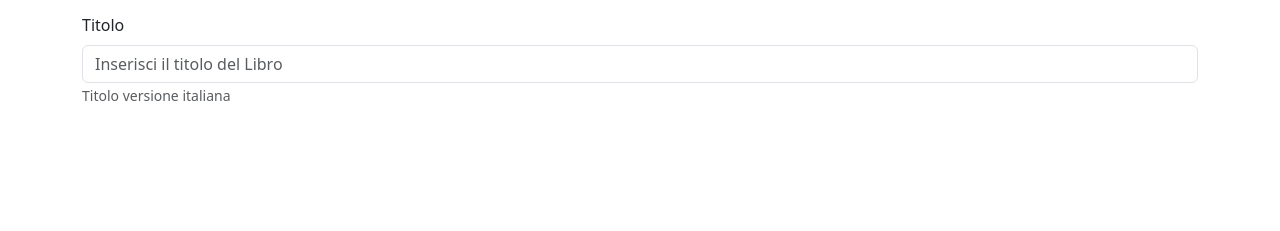
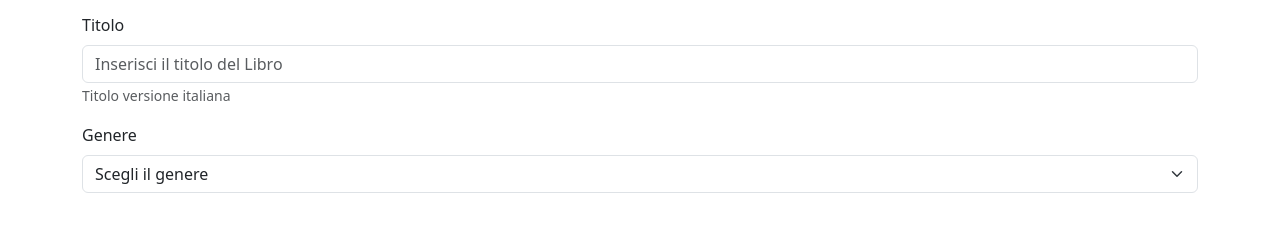
Before and after one commit to GiuseppeFiliberto/html-css-bootstrap-dashboard, a plain HTML site: page add-book.html in a window 1280 px wide. Shown: the part 249-480 px from the top of the page. Drawn offline with nearby package versions, Linux system fonts and the light colour scheme.

Commit message:
add genre dropdown form selection

```diff
--- a/add-book.html
+++ b/add-book.html
@@ -90,6 +90,21 @@
                         </div>
 
                     </div>
+                    <div class="mb-3">
+                        <label for="bookgenre" class="form-label">Genere</label>
+                        <select
+                            class="form-select form-select-md"
+                            name="bookgenre"
+                            id="bookgenre"
+                        >
+                            <option selected>Scegli il genere</option>
+                            <option value="">Romanzi</option>
+                            <option value="">Fantasy</option>
+                            <option value="">Gialli</option>
+                            <option value="">Biografie</option>
+                        </select>
+                    </div>
+
                 </div>
             </form>
         </div>
```
